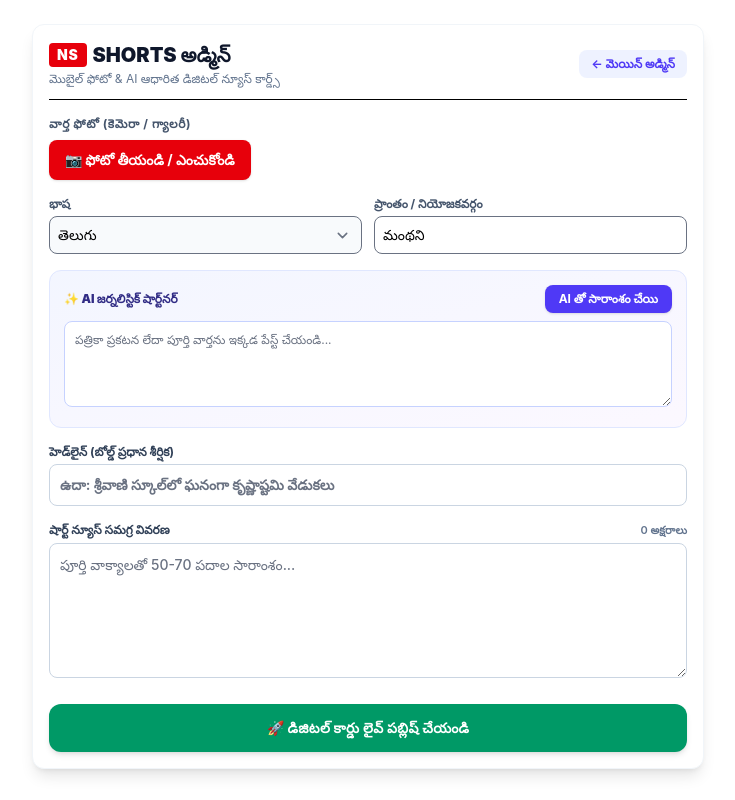
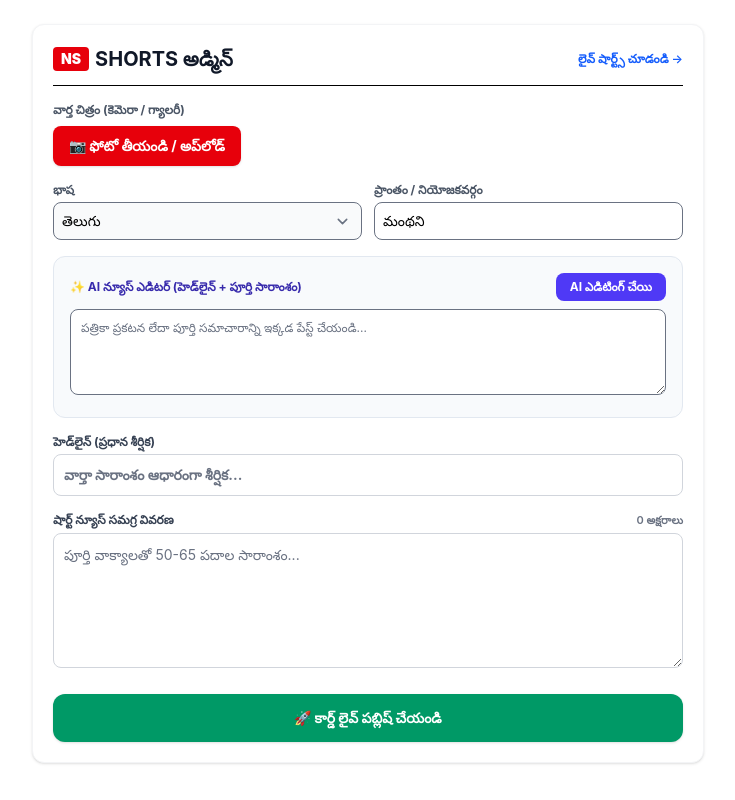
Before and after one commit to Maheshwara2025/nexlify-sphere, a SvelteKit app: page /admin/shorts in a window 1280 px wide. Shown: the whole page, without its empty margins (272-1007 px from the left). Built offline with nearby package versions, Linux system fonts and the light colour scheme.

Commit message:
Refine card typography, editorial AI prompts, and image sharing

```diff
--- a/src/routes/admin/shorts/+page.svelte
+++ b/src/routes/admin/shorts/+page.svelte
@@ -32,26 +32,28 @@
       const langMap = { te: 'Telugu', en: 'English', hi: 'Hindi' };
       const selectedLang = langMap[language] || 'Telugu';
 
-      const prompt = `You are a chief news editor at a top digital news agency (like Eenadu / Way2News).
-Your task is to craft a professional, hard-hitting news card in ${selectedLang} from the raw text provided.
+      const prompt = `You are an expert digital news sub-editor for Telugu journalism.
+Task: Create an editorial news card from the following story.
 
-STRICT EDITORIAL RULES:
-1. "suggestedTitle": Max 8-12 words. Highly engaging, bold, punchy, active voice. Do NOT end the title with a period.
-2. "summary": Strictly 50 to 75 words.
-3. INVERTED PYRAMID: Start with the biggest fact (Who, What, Where, When), followed by essential context.
-4. ABSOLUTE COMPLETION: Every sentence MUST end with a proper full stop (లేదా పూర్ణవిరామం). Under NO circumstances should the last sentence be cut off or incomplete.
-5. NO fillers, no fluff. Journalistic tone only.
+CRITICAL HEADLINE RULES:
+- DO NOT copy the first line or introductory phrase (e.g. avoid phrases like "ఈ సందర్భంగా", "సమాచారం మేరకు", "పురస్కరించుకుని").
+- Extract the CORE EVENT/ACTION and craft a hard-hitting, crisp headline (max 7-10 words) in journalistic ${selectedLang}.
+- Example Bad Headline: "శ్రీకృష్ణ జన్మాష్టమి పర్వదినాన్ని పురస్కరించుకుని"
+- Example Good Headline: "జమ్మికుంటలో ఘనంగా శ్రీకృష్ణ జన్మాష్టమి వేడుకలు"
 
-Return ONLY a valid JSON object:
+CRITICAL SUMMARY RULES:
+- Exactly 50 to 65 words in ${selectedLang}.
+- Must state: What happened, Who was involved, Location, and Significance.
+- End with a clean, complete sentence terminating with a full stop. Never truncate mid-sentence.
+
+Return strictly in JSON format:
 {
   "suggestedTitle": "...",
   "summary": "..."
 }
 
-News text to summarize:
+Story:
 ${fullText}`;
-
-      let result = null;
 
       if (apiKey) {
         const res = await fetch(`https://generativelanguage.googleapis.com/v1beta/models/gemini-1.5-flash:generateContent?key=${apiKey}`, {
@@ -64,21 +66,16 @@ ${fullText}`;
         });
 
         const data = await res.json();
-        const rawJson = data.candidates?.[0]?.content?.parts?.[0]?.text;
-        result = JSON.parse(rawJson);
-      }
-
-      if (result?.summary) {
-        summary = result.summary.trim();
-        if (result.suggestedTitle) title = result.suggestedTitle.trim();
+        const parsed = JSON.parse(data.candidates?.[0]?.content?.parts?.[0]?.text);
+        if (parsed.suggestedTitle) title = parsed.suggestedTitle.replace(/[.*:]+$/, '').trim();
+        if (parsed.summary) summary = parsed.summary.trim();
       } else {
-        // Fallback: sentence boundary preservation
-        const sentences = fullText.split(/([.!?।\n]+)/).filter(s => s.trim().length > 10);
-        title = fullText.slice(0, 45).trim();
-        summary = sentences.slice(0, 3).join('. ') + '.';
+        // Fallback
+        title = "ముఖ్య వార్తా విశేషాలు";
+        summary = fullText.slice(0, 200).trim() + "...";
       }
     } catch (e) {
-      alert('AI సారాంశం పొందడంలో లోపం వచ్చింది. దయచేసి మాన్యువల్‌గా ఎడిట్ చేయండి.');
+      alert('AI తో సారాంశం చేయడంలో లోపం ఏర్పడింది.');
     } finally {
       isAiGenerating = false;
     }
@@ -86,7 +83,7 @@ ${fullText}`;
 
   async function handleSubmit() {
     if (!title.trim() || !summary.trim() || !imageFile) {
-      alert('దయచేసి శీర్షిక, పూర్తి సారాంశం మరియు ఫోటోను అందించండి.');
+      alert('దయచేసి శీర్షిక, వివరణ మరియు ఫోటోను అందించండి.');
       return;
     }
 
@@ -119,7 +116,7 @@ ${fullText}`;
       }]);
 
       if (!insertErr) {
-        alert('షార్ట్ న్యూస్ విజయవంతంగా పోస్ట్ అయింది!');
+        alert('వార్త విజయవంతంగా పబ్లిష్ అయింది!');
         title = '';
         fullText = '';
         summary = '';
@@ -129,108 +126,95 @@ ${fullText}`;
         alert('సేవ్ కాలేదు: ' + insertErr.message);
       }
     } catch (err) {
-      alert('నెట్‌వర్క్ ఎర్రర్ వచ్చింది.');
+      alert('ఎర్రర్ వచ్చింది.');
     } finally {
       isSubmitting = false;
     }
   }
 </script>
 
-<div class="max-w-2xl mx-auto p-4 bg-white rounded-xl shadow-lg border border-slate-100 my-6">
+<div class="max-w-2xl mx-auto p-5 bg-white rounded-xl shadow border border-gray-100 my-6">
   <div class="flex justify-between items-center border-b pb-3 mb-4">
-    <div>
-      <h1 class="text-xl font-black text-slate-900 flex items-center gap-1.5">
-        <span class="bg-red-600 text-white px-2 py-0.5 rounded text-sm tracking-wider">NS</span> SHORTS అడ్మిన్
-      </h1>
-      <p class="text-xs text-slate-500 mt-0.5">మొబైల్ ఫోటో & AI ఆధారిత డిజిటల్ న్యూస్ కార్డ్స్</p>
-    </div>
-    <a href="/admin/news" class="text-xs font-bold text-indigo-600 bg-indigo-50 px-3 py-1.5 rounded-lg hover:bg-indigo-100">
-      ← మెయిన్ అడ్మిన్
-    </a>
+    <h1 class="text-xl font-bold text-gray-900 flex items-center gap-1.5">
+      <span class="bg-red-600 text-white px-2 py-0.5 rounded text-sm font-black">NS</span> SHORTS అడ్మిన్
+    </h1>
+    <a href="/shorts" class="text-xs font-semibold text-blue-600 hover:underline">లైవ్ షార్ట్స్ చూడండి →</a>
   </div>
 
   <div class="mb-4">
-    <span class="block text-xs font-bold uppercase tracking-wider text-slate-600 mb-2">వార్త ఫోటో (కెమెరా / గ్యాలరీ)</span>
+    <span class="block text-xs font-bold uppercase text-gray-600 mb-2">వార్త చిత్రం (కెమెరా / గ్యాలరీ)</span>
     <div class="flex items-center gap-4">
       <label class="cursor-pointer bg-red-600 hover:bg-red-700 text-white px-4 py-2.5 rounded-lg font-bold shadow flex items-center gap-2 text-sm transition">
-        📷 ఫోటో తీయండి / ఎంచుకోండి
-        <input
-          type="file"
-          accept="image/*"
-          capture="environment"
-          on:change={handleImageCapture}
-          class="hidden"
-        />
+        📷 ఫోటో తీయండి / అప్‌లోడ్
+        <input type="file" accept="image/*" capture="environment" on:change={handleImageCapture} class="hidden" />
       </label>
       {#if previewUrl}
-        <img src={previewUrl} alt="Preview" class="h-16 w-24 object-cover rounded-lg border-2 border-red-500 shadow-sm" />
+        <img src={previewUrl} alt="Preview" class="h-16 w-24 object-cover rounded-lg border shadow-sm" />
       {/if}
     </div>
   </div>
 
   <div class="grid grid-cols-2 gap-3 mb-4">
     <div>
-      <label for="lang-select" class="block text-xs font-bold text-slate-600 mb-1">భాష</label>
-      <select id="lang-select" bind:value={language} class="w-full border rounded-lg p-2 text-sm bg-slate-50 font-medium">
+      <label for="lang-select" class="block text-xs font-bold text-gray-600 mb-1">భాష</label>
+      <select id="lang-select" bind:value={language} class="w-full border rounded-lg p-2 text-sm bg-gray-50">
         <option value="te">తెలుగు</option>
         <option value="en">English</option>
         <option value="hi">हिंदी</option>
       </select>
     </div>
     <div>
-      <label for="loc-input" class="block text-xs font-bold text-slate-600 mb-1">ప్రాంతం / నియోజకవర్గం</label>
-      <input id="loc-input" type="text" bind:value={location} class="w-full border rounded-lg p-2 text-sm font-medium" placeholder="మంథని, ముత్తారం" />
+      <label for="loc-input" class="block text-xs font-bold text-gray-600 mb-1">ప్రాంతం / నియోజకవర్గం</label>
+      <input id="loc-input" type="text" bind:value={location} class="w-full border rounded-lg p-2 text-sm" placeholder="మంథని, ముత్తారం" />
     </div>
   </div>
 
-  <div class="mb-4 bg-gradient-to-br from-indigo-50/70 to-purple-50/70 p-3.5 rounded-xl border border-indigo-100">
+  <div class="mb-4 bg-slate-50 p-4 rounded-xl border border-slate-200">
     <div class="flex justify-between items-center mb-2">
-      <span class="text-xs font-black text-indigo-900 flex items-center gap-1">
-        ✨ AI జర్నలిస్టిక్ షార్ట్‌నర్
-      </span>
+      <span class="text-xs font-bold text-indigo-800">✨ AI న్యూస్ ఎడిటర్ (హెడ్‌లైన్ + పూర్తి సారాంశం)</span>
       <button
         type="button"
         on:click={generateAiSummary}
         disabled={isAiGenerating}
-        class="text-xs bg-indigo-600 hover:bg-indigo-700 text-white px-3.5 py-1.5 rounded-lg font-bold shadow-sm transition disabled:opacity-50">
-        {isAiGenerating ? 'నియమాల ప్రకారం రచిస్తోంది...' : 'AI తో సారాంశం చేయి'}
+        class="text-xs bg-indigo-600 hover:bg-indigo-700 text-white px-3.5 py-1.5 rounded-lg font-bold transition disabled:opacity-50">
+        {isAiGenerating ? 'సారాంశం రాస్తోంది...' : 'AI ఎడిటింగ్ చేయి'}
       </button>
     </div>
     <textarea
       bind:value={fullText}
       rows="4"
-      class="w-full border border-indigo-200 rounded-lg p-2.5 text-xs focus:ring-2 focus:ring-indigo-400 bg-white"
-      placeholder="పత్రికా ప్రకటన లేదా పూర్తి వార్తను ఇక్కడ పేస్ట్ చేయండి..."></textarea>
+      class="w-full border rounded-lg p-2.5 text-xs bg-white focus:ring-1 focus:ring-indigo-500"
+      placeholder="పత్రికా ప్రకటన లేదా పూర్తి సమాచారాన్ని ఇక్కడ పేస్ట్ చేయండి..."></textarea>
   </div>
 
   <div class="mb-4">
-    <label for="title-input" class="block text-xs font-bold text-slate-700 mb-1">హెడ్‌లైన్ (బోల్డ్ ప్రధాన శీర్షిక)</label>
+    <label for="title-input" class="block text-xs font-bold text-gray-700 mb-1">హెడ్‌లైన్ (ప్రధాన శీర్షిక)</label>
     <input
       id="title-input"
       type="text"
       bind:value={title}
-      class="w-full border rounded-lg p-2.5 text-sm font-bold text-slate-900 border-slate-300 focus:ring-2 focus:ring-red-400"
-      placeholder="ఉదా: శ్రీవాణి స్కూల్‌లో ఘనంగా కృష్ణాష్టమి వేడుకలు" />
+      class="w-full border rounded-lg p-2.5 text-sm font-bold text-gray-900 border-gray-300 focus:ring-2 focus:ring-red-400"
+      placeholder="వార్తా సారాంశం ఆధారంగా శీర్షిక..." />
   </div>
 
   <div class="mb-5">
     <div class="flex justify-between items-center mb-1">
-      <label for="summary-input" class="block text-xs font-bold text-slate-700">షార్ట్ న్యూస్ సమగ్ర వివరణ</label>
-      <span class="text-[11px] font-semibold text-slate-500">{summary.length} అక్షరాలు</span>
+      <label for="summary-input" class="block text-xs font-bold text-gray-700">షార్ట్ న్యూస్ సమగ్ర వివరణ</label>
+      <span class="text-[11px] font-semibold text-gray-500">{summary.length} అక్షరాలు</span>
     </div>
     <textarea
       id="summary-input"
       bind:value={summary}
       rows="5"
-      class="w-full border rounded-lg p-2.5 text-sm text-slate-800 leading-relaxed border-slate-300 focus:ring-2 focus:ring-red-400 font-medium"
-      placeholder="పూర్తి వాక్యాలతో 50-70 పదాల సారాంశం..."></textarea>
+      class="w-full border rounded-lg p-2.5 text-sm text-gray-800 leading-relaxed border-gray-300 focus:ring-2 focus:ring-red-400"
+      placeholder="పూర్తి వాక్యాలతో 50-65 పదాల సారాంశం..."></textarea>
   </div>
 
   <button
     type="button"
     on:click={handleSubmit}
     disabled={isSubmitting}
-    class="w-full bg-emerald-600 hover:bg-emerald-700 text-white font-extrabold py-3.5 rounded-xl shadow-md transition disabled:opacity-50 text-sm tracking-wide">
-    {isSubmitting ? 'పబ్లిష్ అవుతోంది...' : '🚀 డిజిటల్ కార్డు లైవ్ పబ్లిష్ చేయండి'}
+    class="w-full bg-emerald-600 hover:bg-emerald-700 text-white font-bold py-3.5 rounded-xl shadow transition disabled:opacity-50 text-sm">
+    {isSubmitting ? 'పబ్లిష్ అవుతోంది...' : '🚀 కార్డ్ లైవ్ పబ్లిష్ చేయండి'}
   </button>
 </div>
```
Also changed, not shown: src/routes/shorts/+page.svelte (+70 -52 lines).
